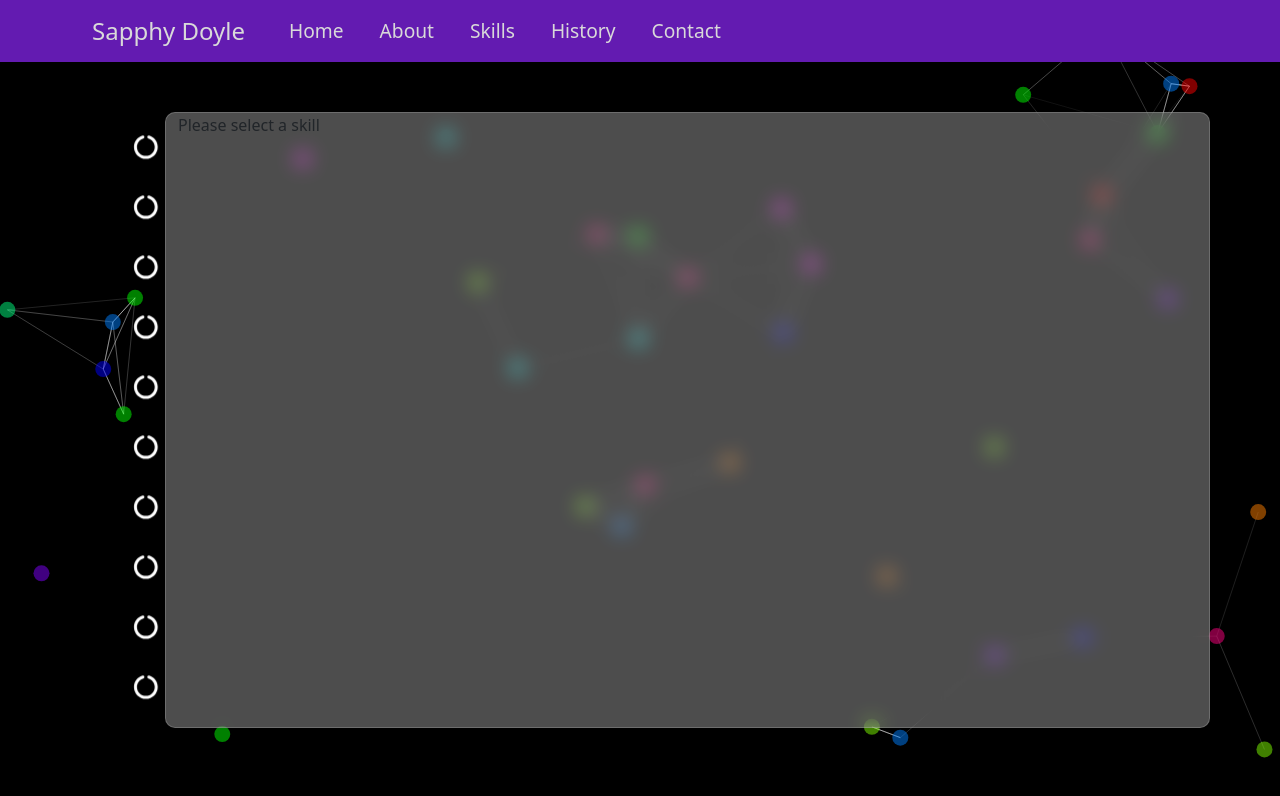
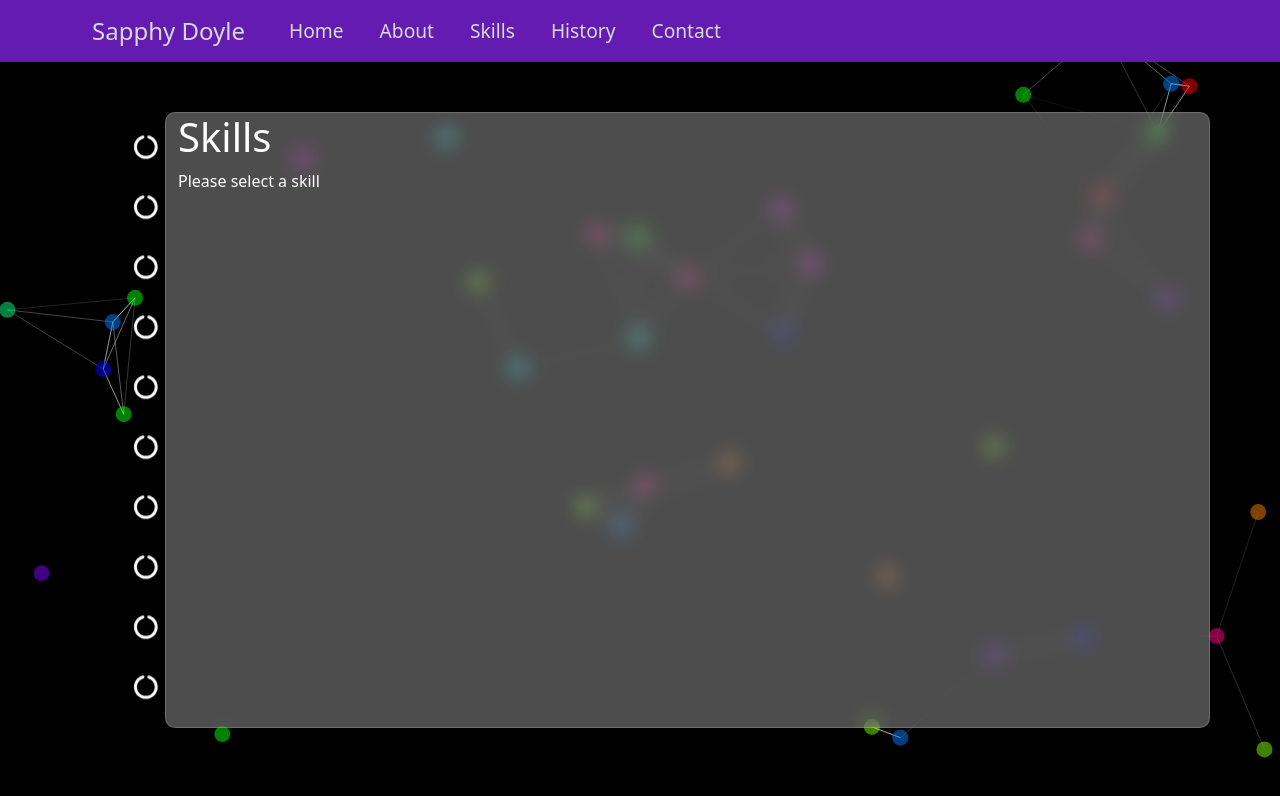
Before and after one commit to Terafora/Sapphy-Doyle-Profile-Site, a React (Create React App) app: page /skills in a window 1280 px wide. Shown: the top 796 px of the page. Built offline with nearby package versions, Linux system fonts and the light colour scheme; the HTML template or start-up script is replaced by a standard one.

Commit message:
Set default function for skills component

```diff
--- a/src/components/Skills.js
+++ b/src/components/Skills.js
@@ -34,9 +34,13 @@ export default function Skills() {
             case 10:
                 return skillTen;
             default:
-                return "Please select a skill";
-        }
-    }
+                return(
+                    <div>
+                        <h1 className="text-white">Skills</h1>
+                        <p className="text-white">Please select a skill</p>
+                    </div>
+                );
+    }}
 
     const skillOne = (
         <div>
```
